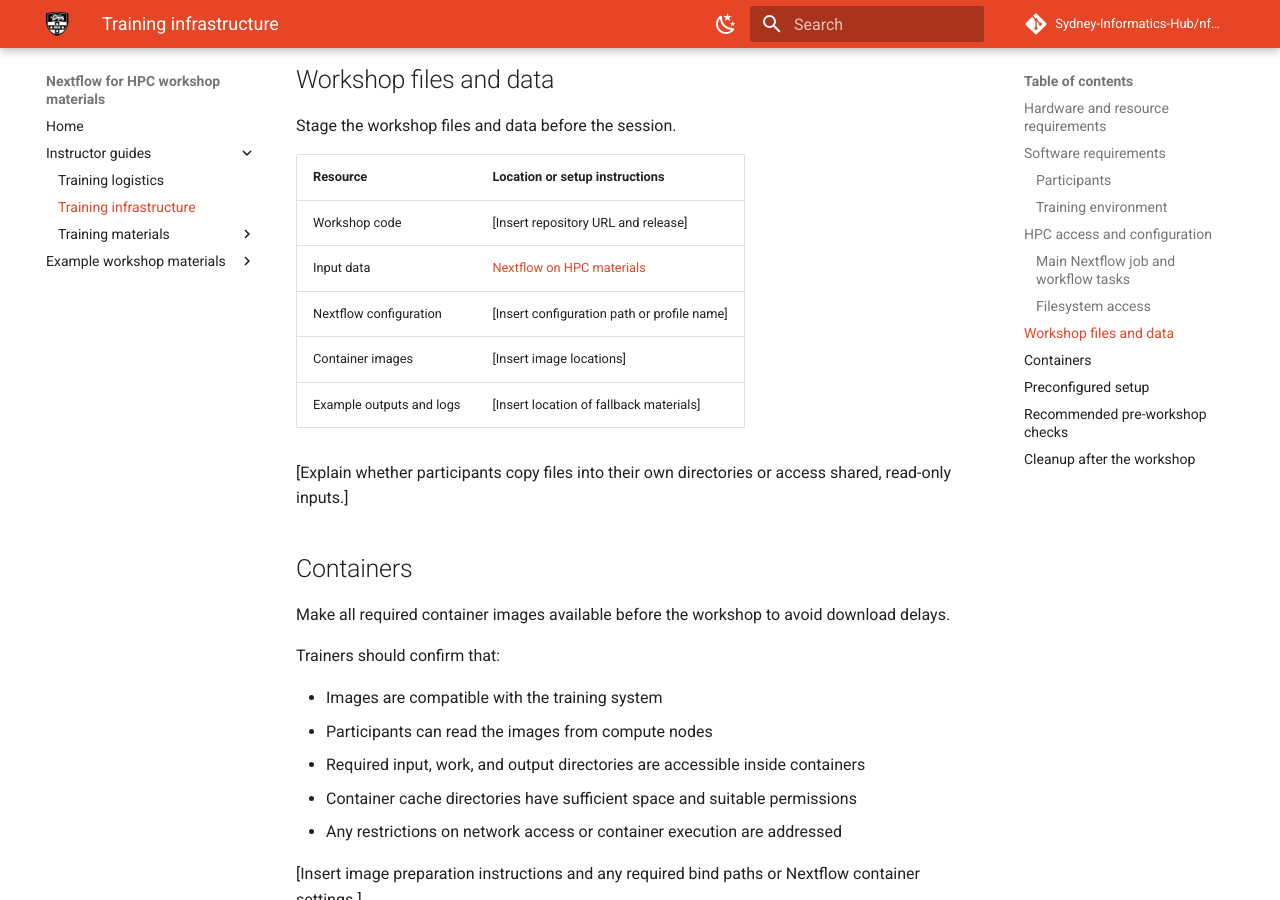
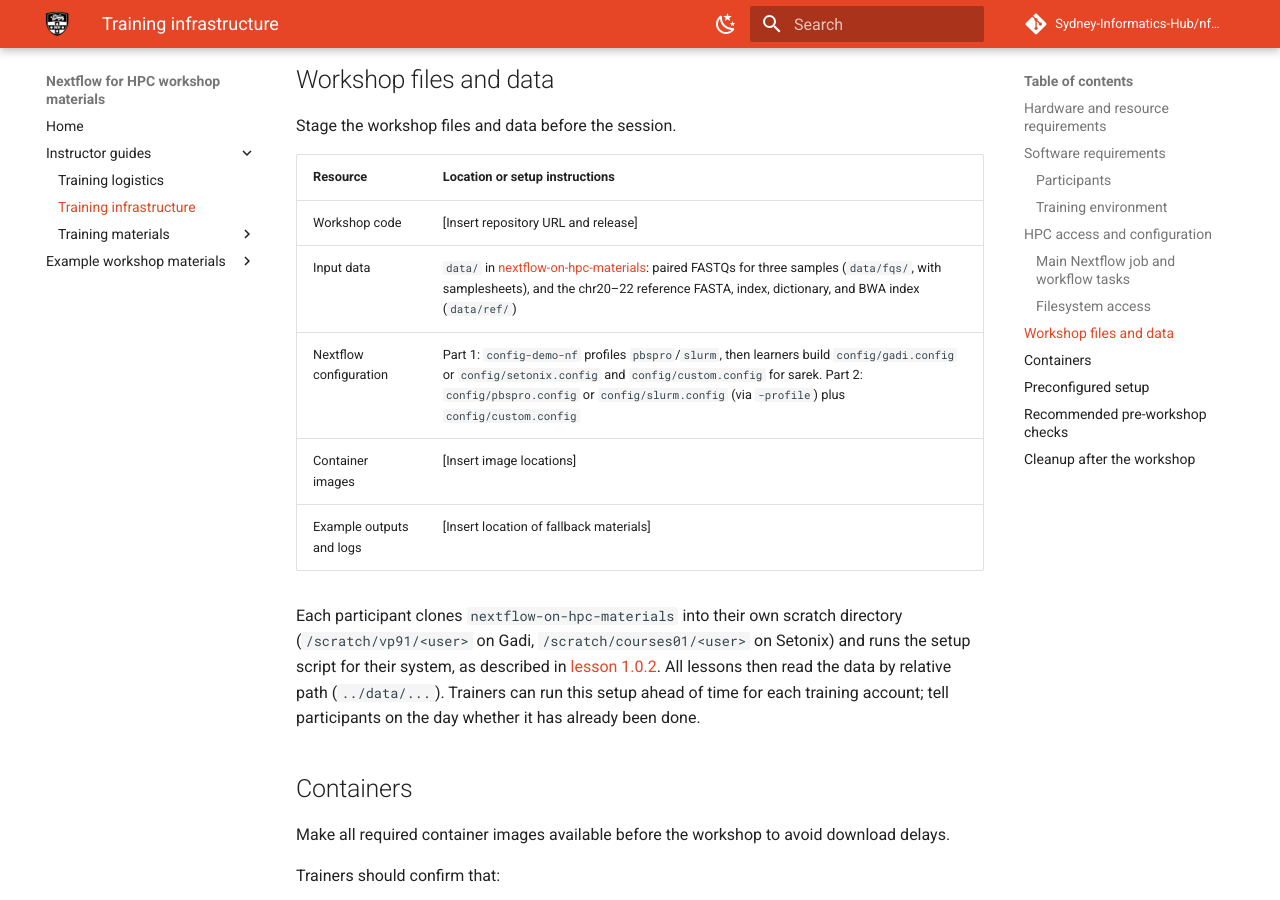
Before and after one commit to Sydney-Informatics-Hub/nf4hpc-materials, an MkDocs documentation site: the page built from docs/instructor/environment.md, in a window 1280 px wide and 900 px high, scrolled down 3263 px. Built offline with MkDocs 1.6.1 and Material for MkDocs 9.7.7, drawn with Linux system fonts in a browser that asks for light colours; comment, search, counter and statistics services are not loaded.

```diff
--- a/docs/instructor/environment.md
+++ b/docs/instructor/environment.md
@@ -101,12 +101,12 @@ Stage the workshop files and data before the session.
 | Resource | Location or setup instructions |
 | -------- | ------------------------------ |
 | Workshop code | [Insert repository URL and release] |
-| Input data | [Nextflow on HPC materials](https://github.com/Sydney-Informatics-Hub/nextflow-on-hpc-materials) |
-| Nextflow configuration | [Insert configuration path or profile name] |
+| Input data | `data/` in [nextflow-on-hpc-materials](https://github.com/Sydney-Informatics-Hub/nextflow-on-hpc-materials): paired FASTQs for three samples (`data/fqs/`, with samplesheets), and the chr20–22 reference FASTA, index, dictionary, and BWA index (`data/ref/`) |
+| Nextflow configuration | Part 1: `config-demo-nf` profiles `pbspro`/`slurm`, then learners build `config/gadi.config` or `config/setonix.config` and `config/custom.config` for sarek. Part 2: `config/pbspro.config` or `config/slurm.config` (via `-profile`) plus `config/custom.config` |
 | Container images | [Insert image locations] |
 | Example outputs and logs | [Insert location of fallback materials] |
 
-[Explain whether participants copy files into their own directories or access shared, read-only inputs.]
+Each participant clones `nextflow-on-hpc-materials` into their own scratch directory (`/scratch/vp91/<user>` on Gadi, `/scratch/courses01/<user>` on Setonix) and runs the setup script for their system, as described in [lesson 1.0.2](../workshop/part1/01_0_intro.md#102-setup-the-workspace). All lessons then read the data by relative path (`../data/...`). Trainers can run this setup ahead of time for each training account; tell participants on the day whether it has already been done.
 
 ## Containers
 
```
Also changed, not shown: docs/instructor/materials.md (+2 -2 lines).
